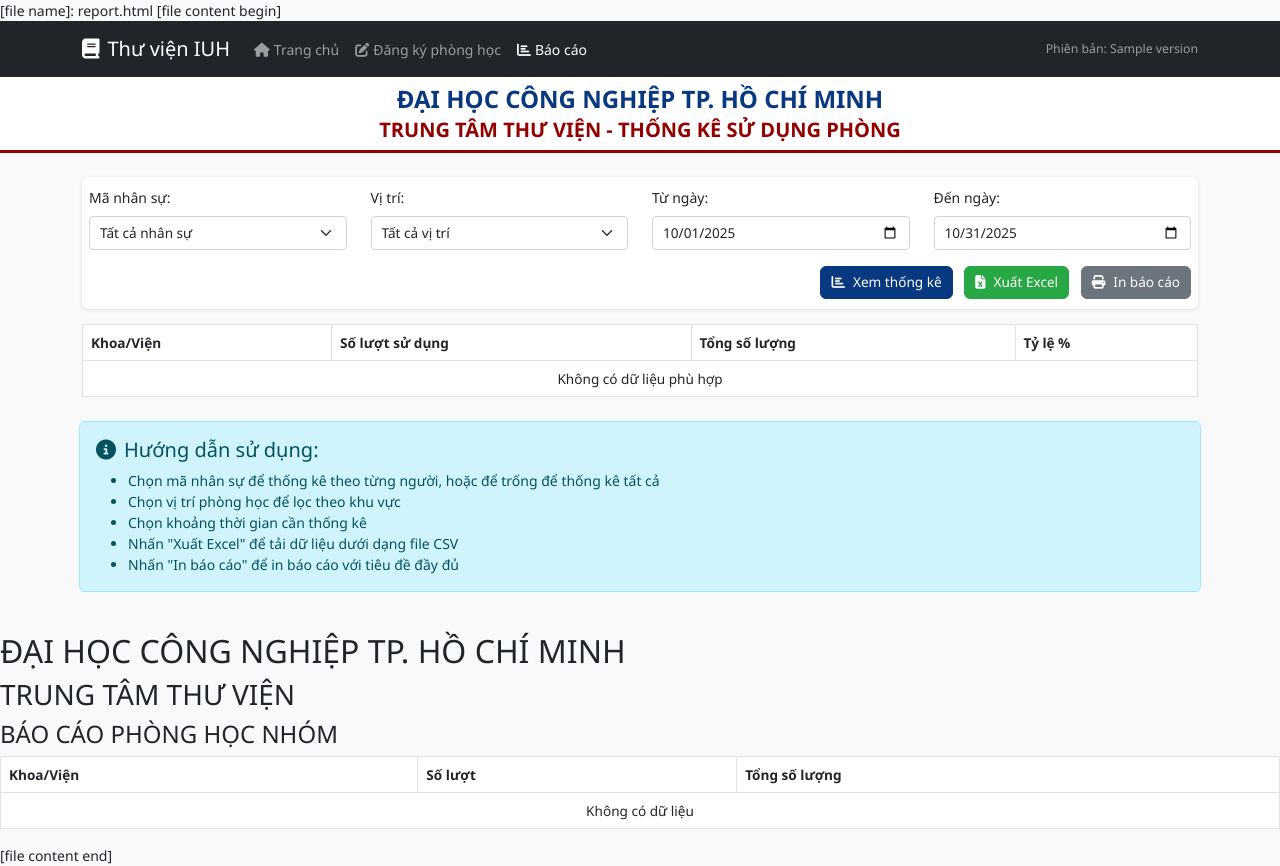
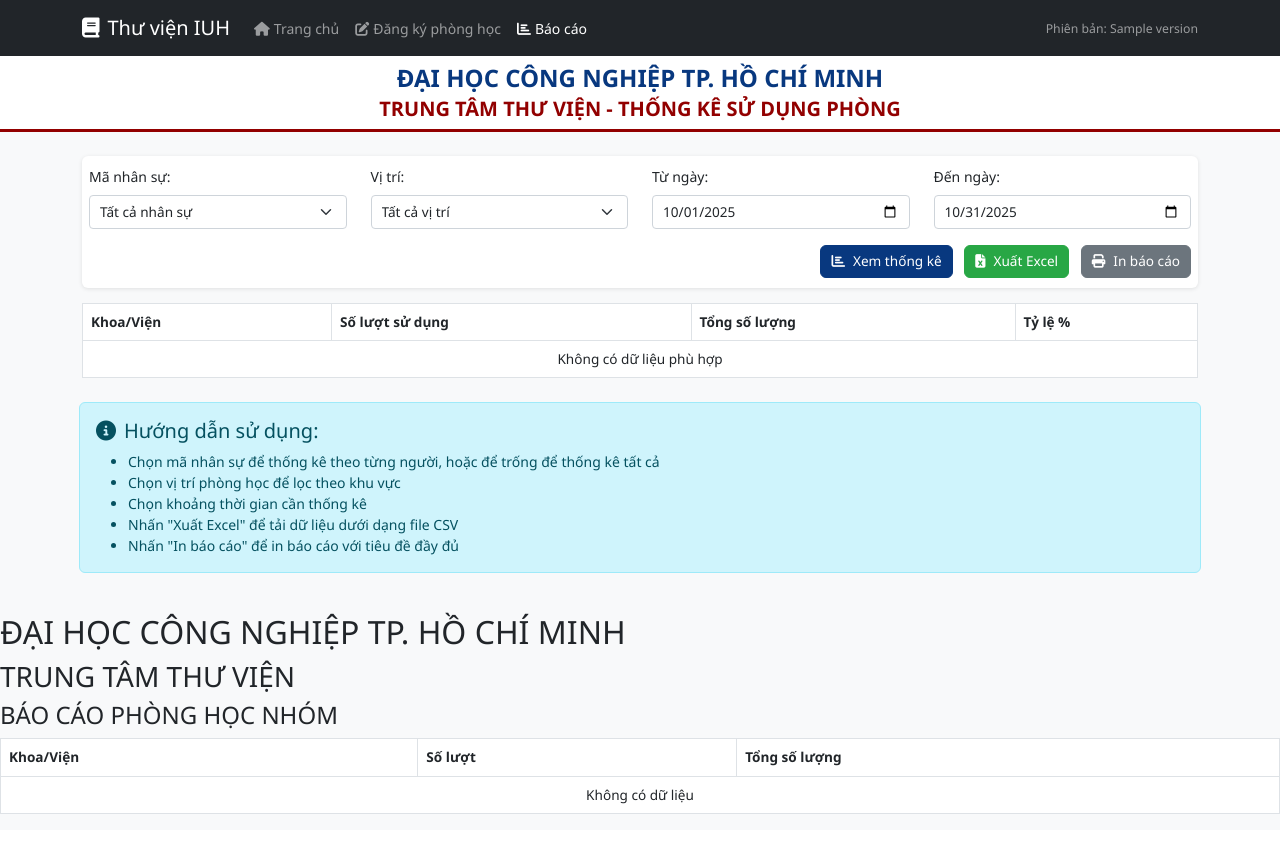
Before and after one commit to cattuongxp84/phonghocnhom, a Flask app: template templates/report.html in a window 1280 px wide. After the commit the page ends 814 px from the top, so only its background shows below. Run offline with Flask 3, Linux system fonts and the light colour scheme; the template is opened without the code that fills it: most values are stand-ins (such as "Sample title", 1, 10 or a date in 2020); data that the repository does not hold is empty.

Commit message:
Update report.html

```diff
--- a/templates/report.html
+++ b/templates/report.html
@@ -1,5 +1,3 @@
-[file name]: report.html
-[file content begin]
 <!DOCTYPE html>
 <html>
 <head>
@@ -728,4 +726,3 @@
     </script>
 </body>
 </html>
-[file content end]
```
